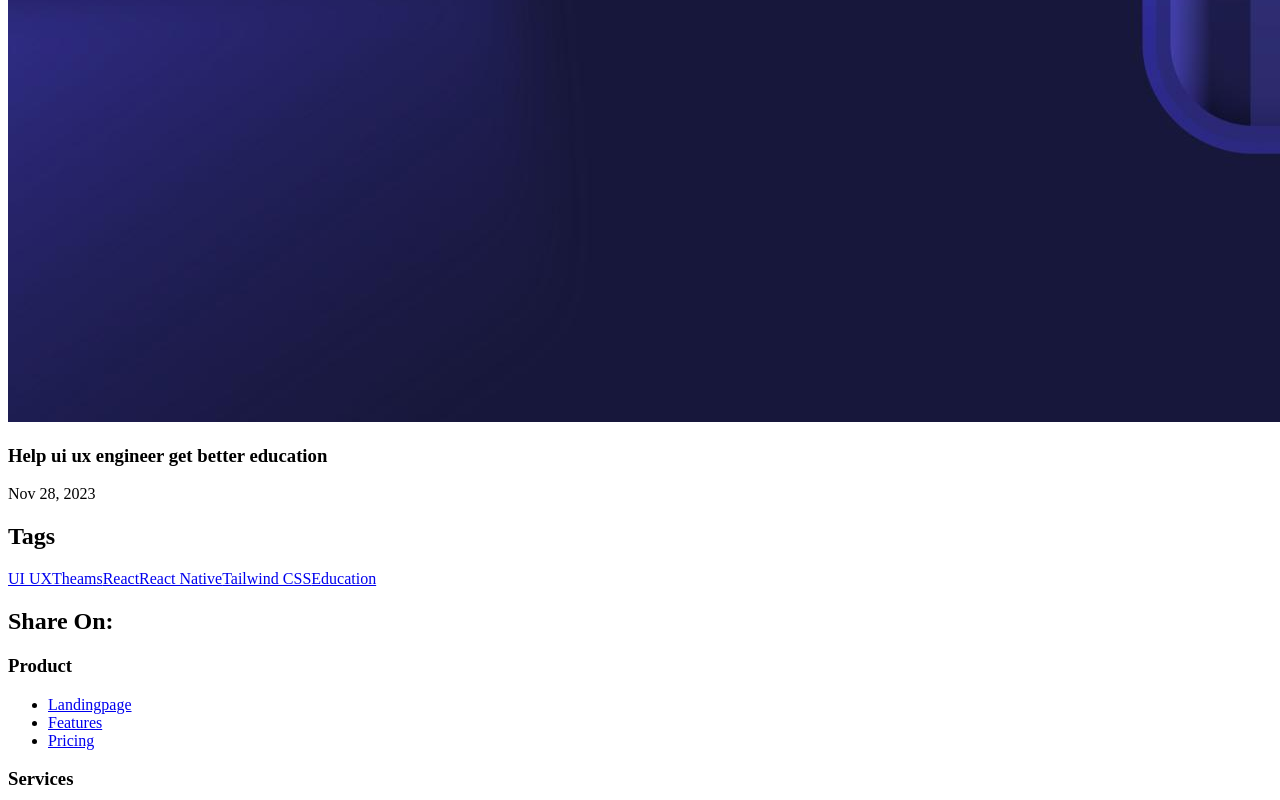
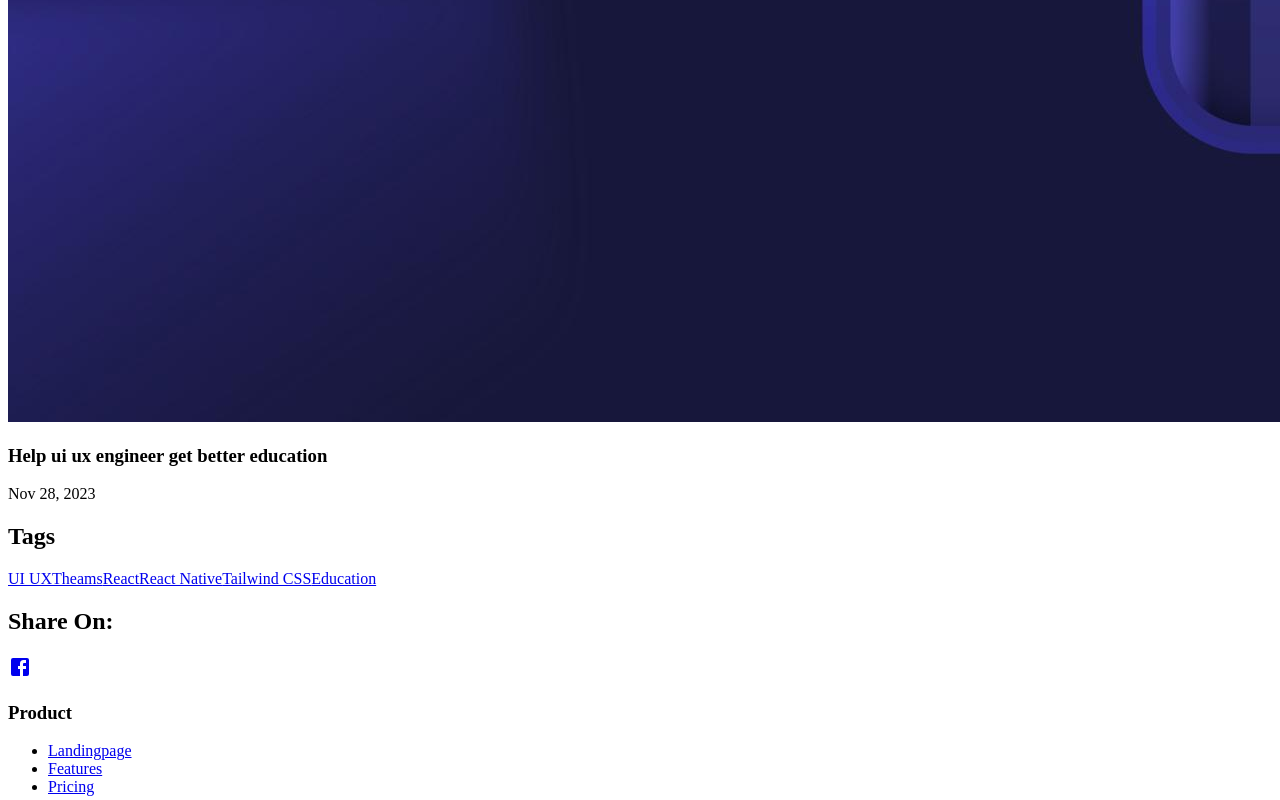
Before and after one commit to Pasan-Pahasara/MERN-Blogger-App, a React (Create React App) app in the folder front-end/: page /blog/1 in a window 1280 px wide. Shown: the part 11200-12000 px from the top of the page. Built offline with nearby package versions, Linux system fonts and the light colour scheme; the HTML template or start-up script is replaced by a standard one.

Commit message:
Added facebook icon in the SocialShareButtons Component

```diff
--- a/front-end/src/components/SocialShareButtons/SocialShareButtons.tsx
+++ b/front-end/src/components/SocialShareButtons/SocialShareButtons.tsx
@@ -1,9 +1,24 @@
 import React from 'react'
+import TwitterIcon from "@mui/icons-material/Twitter";
+import GitHubIcon from "@mui/icons-material/GitHub";
+import InstagramIcon from "@mui/icons-material/Instagram";
+import FacebookIcon from "@mui/icons-material/Facebook";
 
-const SocialShareButtons = () => {
+interface SocialShareButtonsProps{
+    url:any;
+    title:any;
+}
+
+const SocialShareButtons = ({url, title }:SocialShareButtonsProps) => {
   return (
-    <div>
-
+    <div className="w-full flex justify-between">
+      <a
+        target="_blank"
+        rel="noreferrer"
+        href={`=${url}`}
+      >
+        <FacebookIcon className="text-[#3b5998] w-12 h-auto" />
+      </a>
     </div>
   )
 }
--- a/front-end/src/pages/ArticleDetails/ArticleDetails.tsx
+++ b/front-end/src/pages/ArticleDetails/ArticleDetails.tsx
@@ -105,7 +105,10 @@ const ArticleDetails = () => {
               <h2 className="font-Ubuntu font-medium text-dark-hard mb-4 md:text-xl">
                 Share On:
               </h2>
-              <SocialShareButtons />
+              <SocialShareButtons
+                url={encodeURI("")}
+                title={encodeURIComponent("")}
+              />
             </div>
             {/* end social share buttons */}
           </div>
```
